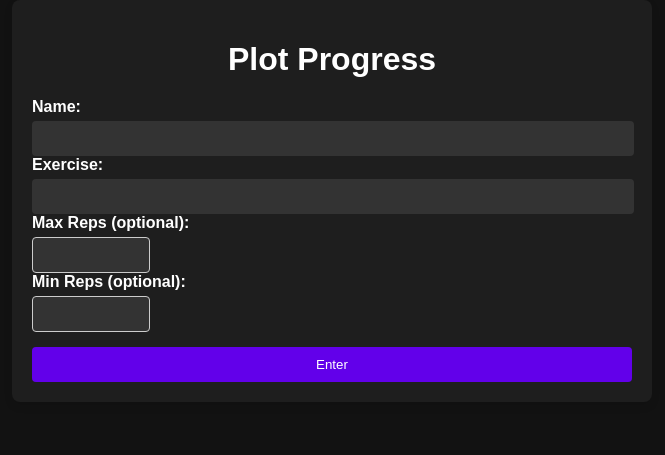
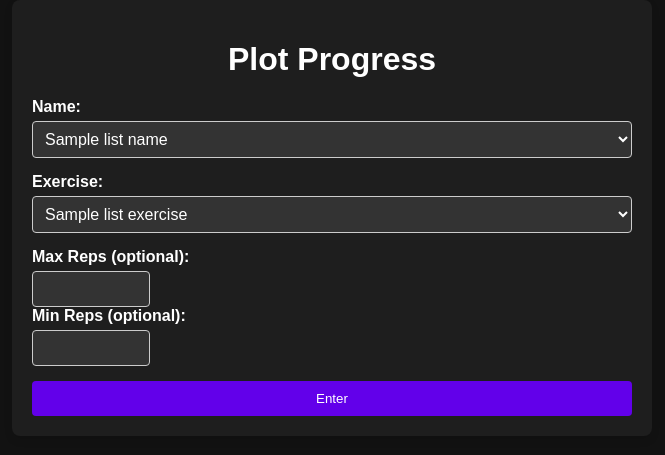
Before and after one commit to akneni/jim-tracker-flask, a Flask app: template templates/plot-progress.html in a window 1280 px wide. Shown: the top 455 px of the page, without its empty margins (308-973 px from the left). Run offline with Flask 3, Linux system fonts and the light colour scheme; the template is opened without the code that fills it: most values are stand-ins (such as "Sample title", 1, 10 or a date in 2020).

Commit message:
Make minor improvements.

```diff
--- a/app.py
+++ b/app.py
@@ -6,6 +6,7 @@ import matplotlib.pyplot as plt
 from matplotlib.backends.backend_agg import FigureCanvasAgg as FigureCanvas
 import io
 from plotdep import *
+import operator
 
 app = Flask(__name__, static_folder='static', template_folder='templates')
 
@@ -16,9 +17,13 @@ jim_tracker_db = client.get_database('jim-tracker')
 
 
 
-# Global Vars
-list_exercises = [''] + list(jim_tracker_db.get_collection('workouts').find())
-list_names = [''] + list(jim_tracker_db.get_collection('names').find())
+# Global Vars ( sorts them in alphabetical order)
+list_exercises = list(jim_tracker_db.get_collection('workouts').find())
+list_exercises = sorted(list_exercises, key=operator.itemgetter('Name'))
+list_exercises = [''] + list_exercises
+list_names = list(jim_tracker_db.get_collection('names').find())
+list_names = sorted(list_names, key=operator.itemgetter('name'))
+list_names = [''] + list_names
 
 @app.route('/')
 @app.route('/home')
@@ -48,12 +53,17 @@ def add_entry():
 def see_raw():
     if request.method == 'POST':
         name = request.form['name']
-        print(f"\n\n\n{list_names}\n\n\n\n")
-        res = jim_tracker_db.get_collection('logs').find({'name':name})
+        exercise = request.form['exercise']
+
+        if exercise.strip() == "":
+            res = jim_tracker_db.get_collection('logs').find({'name':name})
+        else:
+            res = jim_tracker_db.get_collection('logs').find({'name':name, 'exercise':exercise})
+
         return render_template("raw-displayed.html", raw_data = list(res))
 
 
-    return render_template("see-raw.html", list_names=list_names)
+    return render_template("see-raw.html", list_names=list_names, list_exercises=list_exercises)
 
 @app.route('/plot-progress', methods=['GET', 'POST'])
 def plot_progress():
@@ -72,7 +82,7 @@ def plot_progress():
         output.seek(0)
         return Response(output.read(), mimetype='image/png')
 
-    return render_template('plot-progress.html')
+    return render_template('plot-progress.html', list_exercises=list_exercises, list_names=list_names)
 
 
 # Function to log entry
--- a/templates/plot-progress.html
+++ b/templates/plot-progress.html
@@ -10,13 +10,26 @@
         <h1>Plot Progress</h1>
 
         <form method="post" action="{{ url_for('plot_progress') }}">
+
             <div class="input-group">
                 <label for="name">Name:</label>
-                <input type="text" id="name" name="name" required>
+                <select id="name" name="name" required>
+                    {%for i in list_names%}
+                        <option value="{{ i.name }}">{{ i.name }}</option>
+                    {%endfor%}
+                </select>
+            </div>
 
+            <div class="input-group">
                 <label for="exercise">Exercise:</label>
-                <input type="text" id="exercise" name="exercise" required>
+                <select id="exercise" name="exercise" required>
+                    {%for i in list_exercises%}
+                        <option value="{{ i.Name }}">{{ i.Name }}</option>
+                    {%endfor%}
+                </select>
+            </div>
 
+            <div class="input-group">
                 <label for="max">Max Reps (optional):</label>
                 <input type="number" id="max" name="max">
 
--- a/templates/raw-displayed.html
+++ b/templates/raw-displayed.html
@@ -40,6 +40,7 @@
             <table class="dark-table">
                 <thead>
                     <tr>
+                        <th>Date</th>
                         <th>Exercise</th>
                         <th>Weight</th>
                         <th>Reps/Seconds</th>
@@ -48,6 +49,7 @@
                 <tbody>
                     {% for i in raw_data %}
                     <tr>
+                        <td>{{ i.date }}</td>
                         <td>{{ i.exercise }}</td>
                         <td>{{ i.weight }}</td>
                         <td>{{ i.reps }}</td>
```
Also changed, not shown: plotdep.py (+17 -9 lines), templates/see-raw.html (+10 -0 lines).
